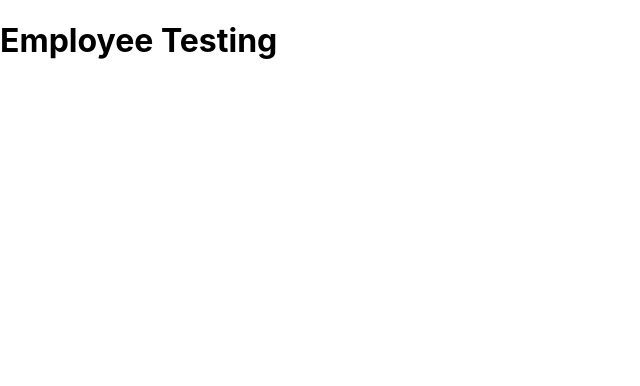
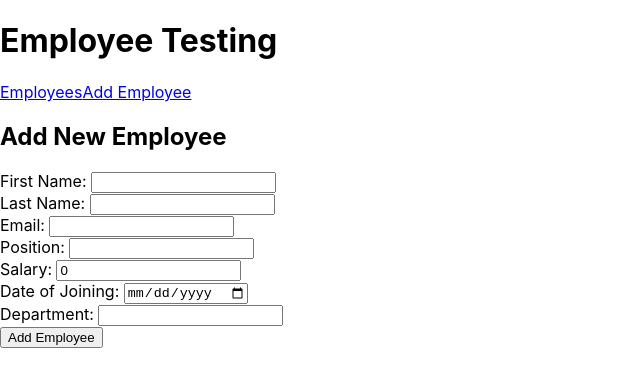
Before and after one commit to alwaysandy/101462946_COMP3123_Assignment2, a React (Create React App) app in the folder frontend/: page /add-employee in a window 1280 px wide. Before the commit this address had no page. Shown: the top 386 px of the page, without its empty margins (0-640 px from the left). Built offline with nearby package versions, Linux system fonts and the light colour scheme.

Commit message:
Add basic add employee page

```diff
--- a/frontend/src/App.js
+++ b/frontend/src/App.js
@@ -1,14 +1,20 @@
 import './App.css';
 import EmployeeList from "./components/employees/EmployeeList";
 import { BrowserRouter, NavLink, Route, Routes } from 'react-router-dom';
+import AddEmployee from "./components/employees/AddEmployee";
 
 function App() {
   return (
     <div>
       <BrowserRouter>
         <h1>Employee Testing</h1>
+          <nav>
+              <NavLink to="/">Employees</NavLink>
+              <NavLink to="/add-employee">Add Employee</NavLink>
+          </nav>
       <Routes>
         <Route path="/" element={<EmployeeList />} />
+        <Route path="/add-employee" element={<AddEmployee />} />
       </Routes>
       </BrowserRouter>
     </div>
--- /dev/null
+++ b/frontend/src/components/employees/AddEmployee.jsx
@@ -0,0 +1,71 @@
+import React, { useState } from "react";
+import EmployeeAPI from '../../api/employees/EmployeeAPI';
+
+const INITIAL_EMPLOYEE = {
+    first_name: '',
+    last_name: '',
+    email: '',
+    position: '',
+    salary: 0,
+    date_of_joining: new Date(),
+    department: ''
+}
+
+export default function AddEmployee() {
+    const [ employee, setEmployee ] = useState(INITIAL_EMPLOYEE);
+    const handleInputChange = (e) => {
+        const { name, value } = e.target;
+        setEmployee({
+            ...employee,
+            [name]: value
+        });
+    }
+
+    const handleSubmit = (e) => {
+        e.preventDefault();
+        EmployeeAPI.addEmployee(employee)
+            .then(res => {
+                setEmployee(INITIAL_EMPLOYEE);
+            })
+            .catch(err => {
+                console.error("Error creating employee!", err);
+            })
+    }
+
+    return (
+        <div>
+            <h2>Add New Employee</h2>
+            <form onSubmit={handleSubmit}>
+                <div>
+                    <label>First Name: </label>
+                    <input type="text" name="first_name" value={employee.first_name} onChange={handleInputChange}/>
+                </div>
+                <div>
+                    <label>Last Name: </label>
+                    <input type="text" name="last_name" value={employee.last_name} onChange={handleInputChange}/>
+                </div>
+                <div>
+                    <label>Email: </label>
+                    <input type="text" name="email" value={employee.email} onChange={handleInputChange}/>
+                </div>
+                <div>
+                    <label>Position: </label>
+                    <input type="text" name="position" value={employee.position} onChange={handleInputChange}/>
+                </div>
+                <div>
+                    <label>Salary: </label>
+                    <input type="number" name="salary" value={employee.salary} onChange={handleInputChange}/>
+                </div>
+                <div>
+                    <label>Date of Joining: </label>
+                    <input type="date" name="date_of_joining" value={employee.date_of_joining} onChange={handleInputChange}/>
+                </div>
+                <div>
+                    <label>Department: </label>
+                    <input type="text" name="department" value={employee.department} onChange={handleInputChange}/>
+                </div>
+                <button type="submit">Add Employee</button>
+            </form>
+        </div>
+    );
+}
```
